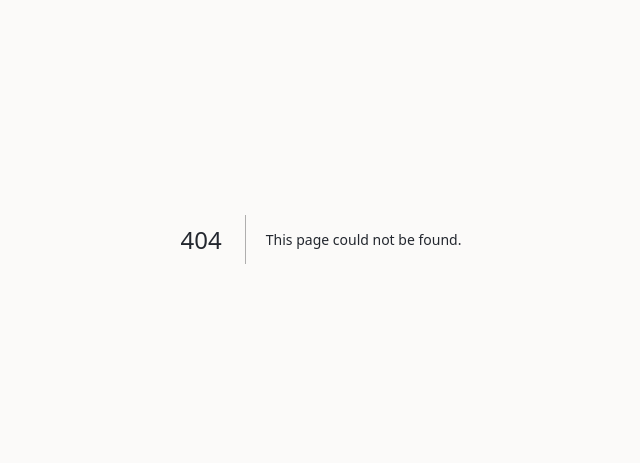
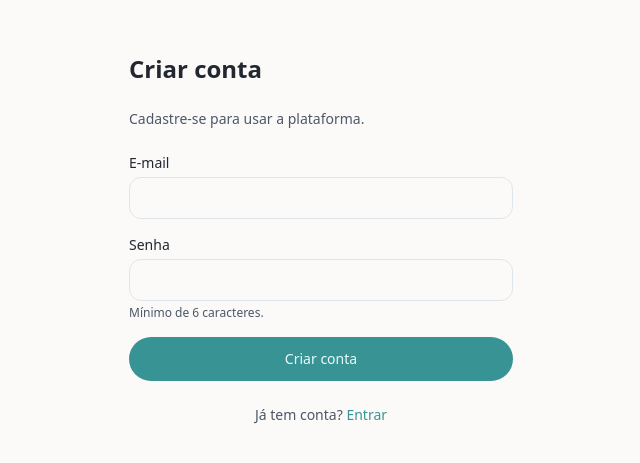
Before and after one commit to Chbmleao/moyo, a Next.js app in the folder apps/frontend/: page /signup in a window 1280 px wide. Before the commit this address had no page. Shown: the part 161-624 px from the top of the page, without its empty margins (319-959 px from the left). Built offline with nearby package versions, Linux system fonts and the light colour scheme; no server answers.

Commit message:
feat: add login and signup pages

```diff
--- /dev/null
+++ b/apps/frontend/app/(auth)/login/page.tsx
@@ -0,0 +1,103 @@
+'use client';
+
+import { useState } from 'react';
+import Link from 'next/link';
+import { useRouter } from 'next/navigation';
+import { createSupabaseBrowserClient } from '@/lib/supabase/client';
+
+export default function LoginPage() {
+  const [email, setEmail] = useState('');
+  const [password, setPassword] = useState('');
+  const [error, setError] = useState<string | null>(null);
+  const [loading, setLoading] = useState(false);
+  const router = useRouter();
+  const supabase = createSupabaseBrowserClient();
+
+  async function handleSubmit(e: React.FormEvent) {
+    e.preventDefault();
+    setError(null);
+    setLoading(true);
+
+    const { error: signInError } = await supabase.auth.signInWithPassword({
+      email,
+      password,
+    });
+
+    setLoading(false);
+
+    if (signInError) {
+      setError(signInError.message);
+      return;
+    }
+
+    router.push('/app');
+    router.refresh();
+  }
+
+  return (
+    <main className="flex min-h-screen items-center justify-center px-4">
+      <div className="w-full max-w-sm space-y-6">
+        <h1 className="text-2xl font-semibold text-foreground">Entrar</h1>
+        <p className="text-sm text-muted-foreground">
+          Acesse sua conta para continuar.
+        </p>
+
+        <form onSubmit={handleSubmit} className="space-y-4">
+          <div>
+            <label
+              htmlFor="email"
+              className="mb-1 block text-sm font-medium text-foreground"
+            >
+              E-mail
+            </label>
+            <input
+              id="email"
+              type="email"
+              value={email}
+              onChange={(e) => setEmail(e.target.value)}
+              required
+              autoComplete="email"
+              className="w-full rounded-lg border border-input bg-background px-3 py-2 text-foreground ring-ring focus:outline-none focus:ring-2"
+            />
+          </div>
+          <div>
+            <label
+              htmlFor="password"
+              className="mb-1 block text-sm font-medium text-foreground"
+            >
+              Senha
+            </label>
+            <input
+              id="password"
+              type="password"
+              value={password}
+              onChange={(e) => setPassword(e.target.value)}
+              required
+              autoComplete="current-password"
+              className="w-full rounded-lg border border-input bg-background px-3 py-2 text-foreground ring-ring focus:outline-none focus:ring-2"
+            />
+          </div>
+          {error && (
+            <p className="text-sm text-destructive" role="alert">
+              {error}
+            </p>
+          )}
+          <button
+            type="submit"
+            disabled={loading}
+            className="w-full rounded-full bg-primary px-6 py-3 text-sm font-medium text-primary-foreground transition hover:bg-primary/90 disabled:opacity-50"
+          >
+            {loading ? 'Entrando…' : 'Entrar'}
+          </button>
+        </form>
+
+        <p className="text-center text-sm text-muted-foreground">
+          Não tem conta?{' '}
+          <Link href="/signup" className="font-medium text-primary hover:underline">
+            Criar conta
+          </Link>
+        </p>
+      </div>
+    </main>
+  );
+}
--- /dev/null
+++ b/apps/frontend/app/(auth)/signup/page.tsx
@@ -0,0 +1,117 @@
+'use client';
+
+import { useState } from 'react';
+import Link from 'next/link';
+import { useRouter } from 'next/navigation';
+import { createSupabaseBrowserClient } from '@/lib/supabase/client';
+
+export default function SignupPage() {
+  const [email, setEmail] = useState('');
+  const [password, setPassword] = useState('');
+  const [error, setError] = useState<string | null>(null);
+  const [loading, setLoading] = useState(false);
+  const [message, setMessage] = useState<string | null>(null);
+  const router = useRouter();
+  const supabase = createSupabaseBrowserClient();
+
+  async function handleSubmit(e: React.FormEvent) {
+    e.preventDefault();
+    setError(null);
+    setMessage(null);
+    setLoading(true);
+
+    const { error: signUpError } = await supabase.auth.signUp({
+      email,
+      password,
+    });
+
+    setLoading(false);
+
+    if (signUpError) {
+      setError(signUpError.message);
+      return;
+    }
+
+    setMessage(
+      'Conta criada. Se o seu projeto exige confirmação de e-mail, verifique sua caixa de entrada antes de entrar.'
+    );
+    router.push('/login');
+    router.refresh();
+  }
+
+  return (
+    <main className="flex min-h-screen items-center justify-center px-4">
+      <div className="w-full max-w-sm space-y-6">
+        <h1 className="text-2xl font-semibold text-foreground">Criar conta</h1>
+        <p className="text-sm text-muted-foreground">
+          Cadastre-se para usar a plataforma.
+        </p>
+
+        <form onSubmit={handleSubmit} className="space-y-4">
+          <div>
+            <label
+              htmlFor="email"
+              className="mb-1 block text-sm font-medium text-foreground"
+            >
+              E-mail
+            </label>
+            <input
+              id="email"
+              type="email"
+              value={email}
+              onChange={(e) => setEmail(e.target.value)}
+              required
+              autoComplete="email"
+              className="w-full rounded-lg border border-input bg-background px-3 py-2 text-foreground ring-ring focus:outline-none focus:ring-2"
+            />
+          </div>
+          <div>
+            <label
+              htmlFor="password"
+              className="mb-1 block text-sm font-medium text-foreground"
+            >
+              Senha
+            </label>
+            <input
+              id="password"
+              type="password"
+              value={password}
+              onChange={(e) => setPassword(e.target.value)}
+              required
+              autoComplete="new-password"
+              minLength={6}
+              className="w-full rounded-lg border border-input bg-background px-3 py-2 text-foreground ring-ring focus:outline-none focus:ring-2"
+            />
+            <p className="mt-1 text-xs text-muted-foreground">
+              Mínimo de 6 caracteres.
+            </p>
+          </div>
+          {error && (
+            <p className="text-sm text-destructive" role="alert">
+              {error}
+            </p>
+          )}
+          {message && (
+            <p className="text-sm text-foreground" role="status">
+              {message}
+            </p>
+          )}
+          <button
+            type="submit"
+            disabled={loading}
+            className="w-full rounded-full bg-primary px-6 py-3 text-sm font-medium text-primary-foreground transition hover:bg-primary/90 disabled:opacity-50"
+          >
+            {loading ? 'Criando conta…' : 'Criar conta'}
+          </button>
+        </form>
+
+        <p className="text-center text-sm text-muted-foreground">
+          Já tem conta?{' '}
+          <Link href="/login" className="font-medium text-primary hover:underline">
+            Entrar
+          </Link>
+        </p>
+      </div>
+    </main>
+  );
+}
```
